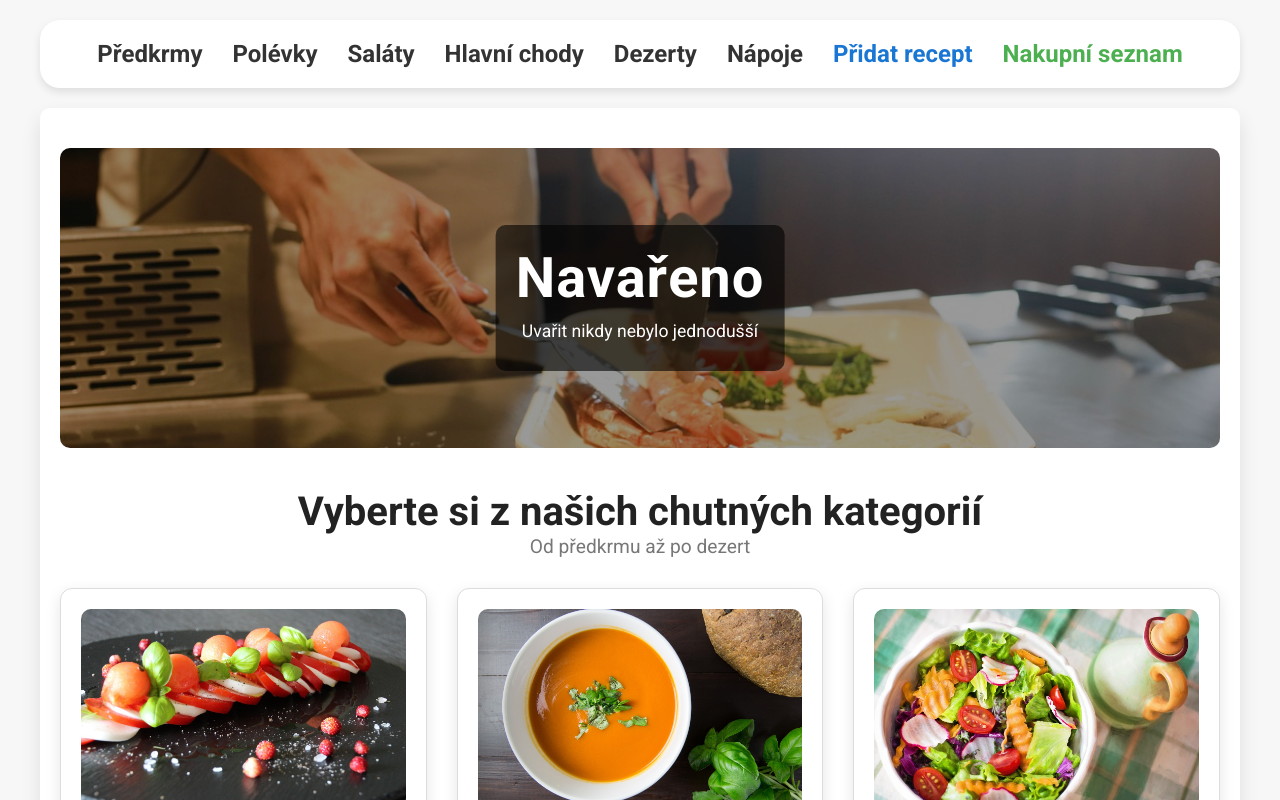
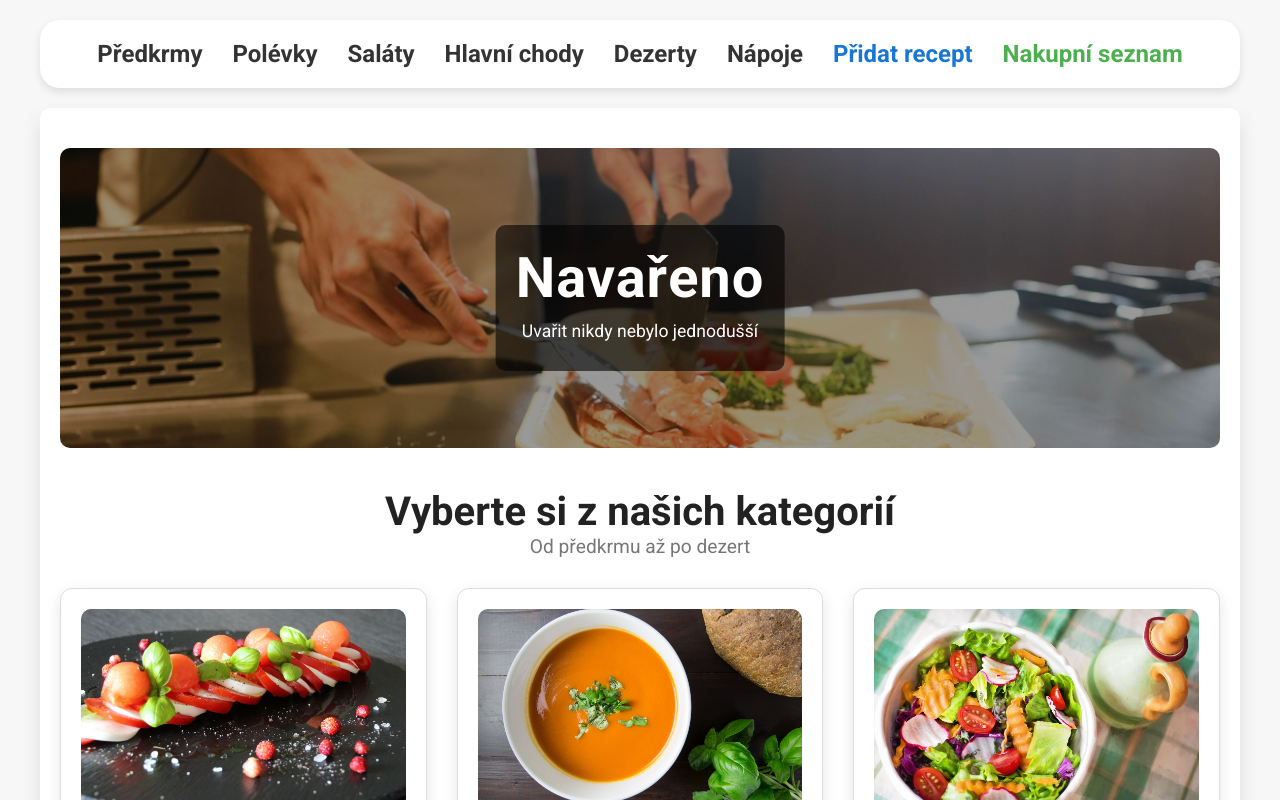
Before and after one commit to T0mmyS13/navareno, a React (Vite) app: page / in a window 1280 px wide. Shown: the top 800 px of the page. Built offline with nearby package versions, Linux system fonts and the light colour scheme.

Commit message:
added comments

```diff
--- a/src/pages/CategoryPage.jsx
+++ b/src/pages/CategoryPage.jsx
@@ -70,7 +70,7 @@ const CategoryPage = () => {
 
     return (
         <div className="category-page">
-            {/* Hero sekce */}
+            {/* Hlavni obrazek */}
             <div className="hero">
                 <img
                     src={`/images/${category}.jpg`}
--- a/src/pages/MainPage.jsx
+++ b/src/pages/MainPage.jsx
@@ -27,7 +27,7 @@ const MainPage = () => {
             </div>
 
             {/* Úvodní nadpis sekce kategorií */}
-            <h2 className="section-title">Vyberte si z našich chutných kategorií</h2>
+            <h2 className="section-title">Vyberte si z našich kategorií</h2>
             <p className="section-subtitle">Od předkrmu až po dezert</p>
 
             {/* Mřížka s kategoriemi */}
--- a/src/pages/NewRecipe.jsx
+++ b/src/pages/NewRecipe.jsx
@@ -83,7 +83,7 @@ const AddRecipePage = () => {
         localStorage.setItem(normalizedCategory, JSON.stringify(updatedRecipes));
         showToast("Recept přidán", "success");
 
-        // Reset form fields
+        // Resetuj formulář
         setTitle("");
         setDescription("");
         setIngredients([{ name: "", quantity: "", unit: "" }]);
--- a/src/pages/RecipeDetail.jsx
+++ b/src/pages/RecipeDetail.jsx
@@ -20,6 +20,7 @@ const RecipeDetail = () => {
     const { showToast } = useToast();
 
 
+    // Načte recept z localStorage podle kategorie a názvu receptu
     const fetchRecipe = () => {
         const storedRecipes = JSON.parse(localStorage.getItem(category)) || [];
         const foundRecipe = storedRecipes.find(
@@ -38,6 +39,7 @@ const RecipeDetail = () => {
         return <p>Načítám recept...</p>;
     }
 
+    // Přepočítá množství ingrediencí podle zvoleného počtu porcí
     const adjustIngredientsForPortions = (ingredients, currentPortions, targetPortions) => {
         return ingredients.map(ingredient => {
             if (ingredient.quantity !== null && ingredient.quantity !== undefined) {
@@ -51,6 +53,7 @@ const RecipeDetail = () => {
         });
     };
 
+    // Normalizuje jednotku pro zobrazení
     const normalizeUnit = (unit) => {
         switch (unit) {
             case "lžička":
@@ -67,6 +70,7 @@ const RecipeDetail = () => {
         }
     };
 
+    // Zpracuje změnu počtu porcí a aktualizuje množství ingrediencí
     const handlePortionChange = (e) => {
         const newPortionCount = e.target.value;
         setPortionCount(newPortionCount);
@@ -84,6 +88,7 @@ const RecipeDetail = () => {
         }
     };
 
+    // Uloží nezaškrtnuté ingredience do nákupního košíku v localStorage
     const saveToCart = () => {
         const storedIngredients = JSON.parse(localStorage.getItem("cart")) || [];
         const ingredientsToAdd = adjustedIngredients.filter((ingredient, index) => !checkedRows.includes(index));
@@ -93,6 +98,7 @@ const RecipeDetail = () => {
         showToast("Ingredience byly přidány do nákupního seznamu.", "success");
     };
 
+    // Zpracuje stav checkboxu pro každou ingredienci a uloží ho do localStorage
     const handleCheckboxChange = (index) => {
         const newCheckedRows = checkedRows.includes(index)
             ? checkedRows.filter(id => id !== index)
```
